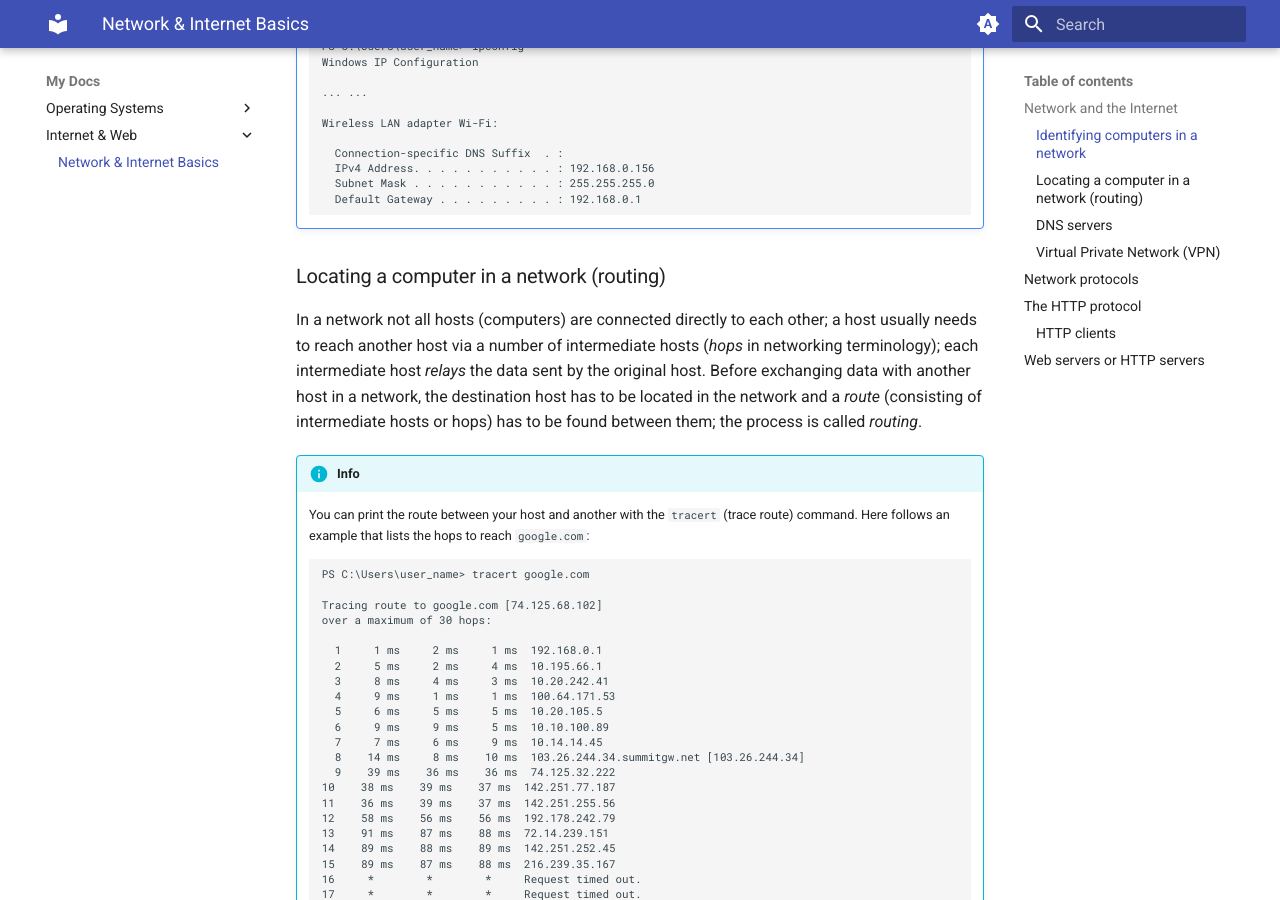
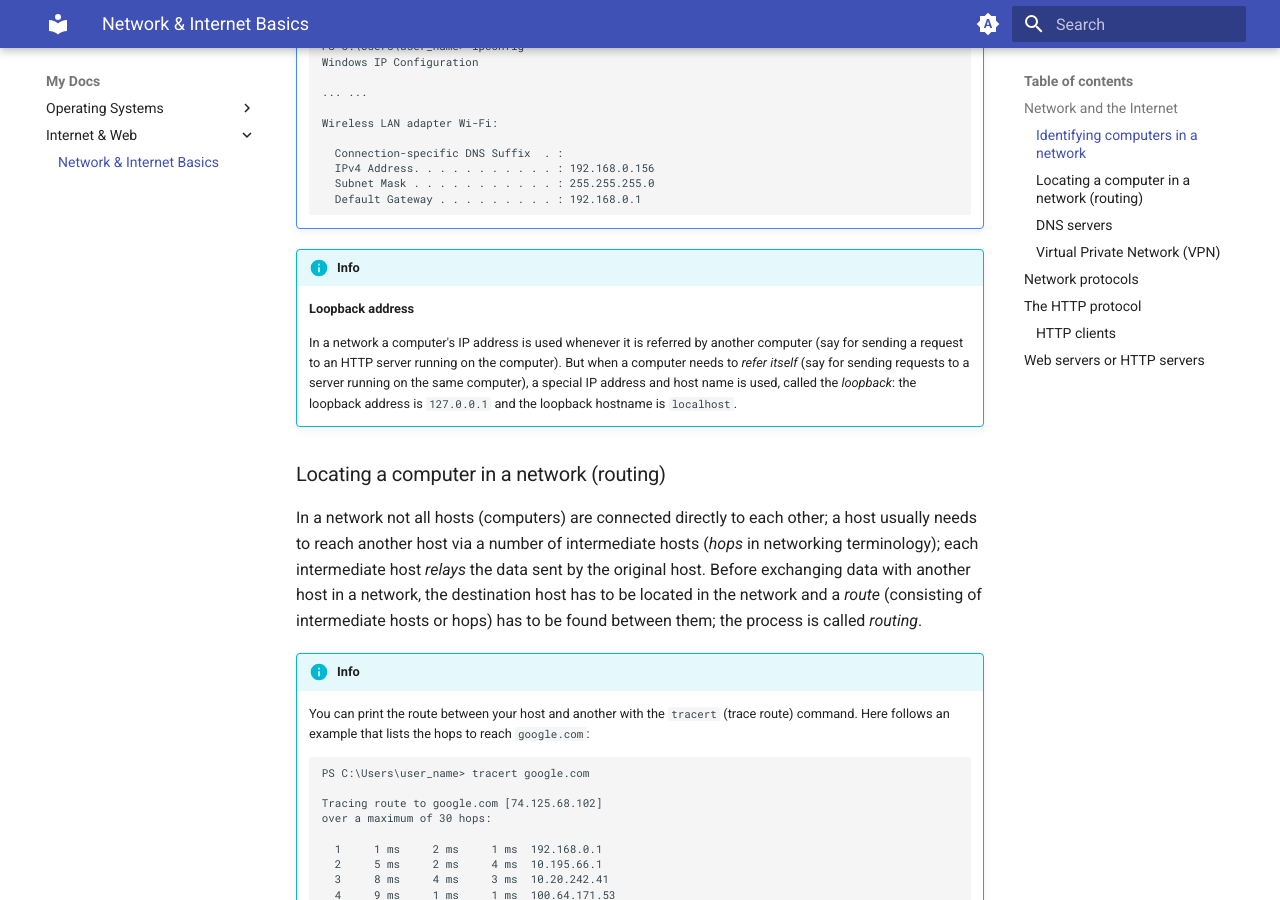
Before and after one commit to gharials/dev-path, an MkDocs documentation site: the page built from docs/internet-web/network-internet-basics.md, in a window 1280 px wide and 900 px high, scrolled down 990 px. Built offline with MkDocs 1.6.1 and Material for MkDocs 9.7.7, drawn with Linux system fonts in a browser that asks for light colours.

Commit message:
'network-internet-basics': note on loopback address.

````diff
--- a/docs/internet-web/network-internet-basics.md
+++ b/docs/internet-web/network-internet-basics.md
@@ -35,6 +35,11 @@ As the preceding example shows, an IPv4 address consists of four parts separated
       Subnet Mask . . . . . . . . . . . : 255.255.255.0
       Default Gateway . . . . . . . . . : 192.168.0.1
     ```
+
+!!! info
+    **Loopback address**
+
+    In a network a computer's IP address is used whenever it is referred by another computer (say for sending a request to an HTTP server running on the computer). But when a computer needs to _refer itself_ (say for sending requests to a server running on the same computer), a special IP address and host name is used, called the _loopback_: the loopback address is `127.0.0.1` and the loopback hostname is `localhost`.
 
 ### Locating a computer in a network (routing)
 
````
